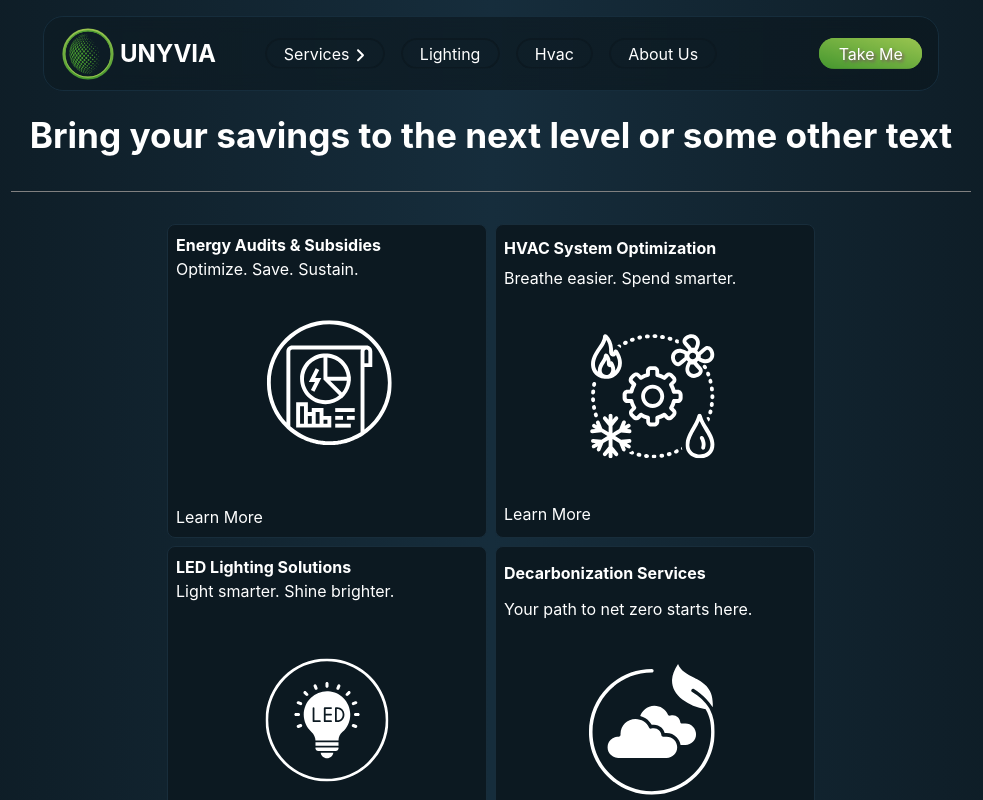
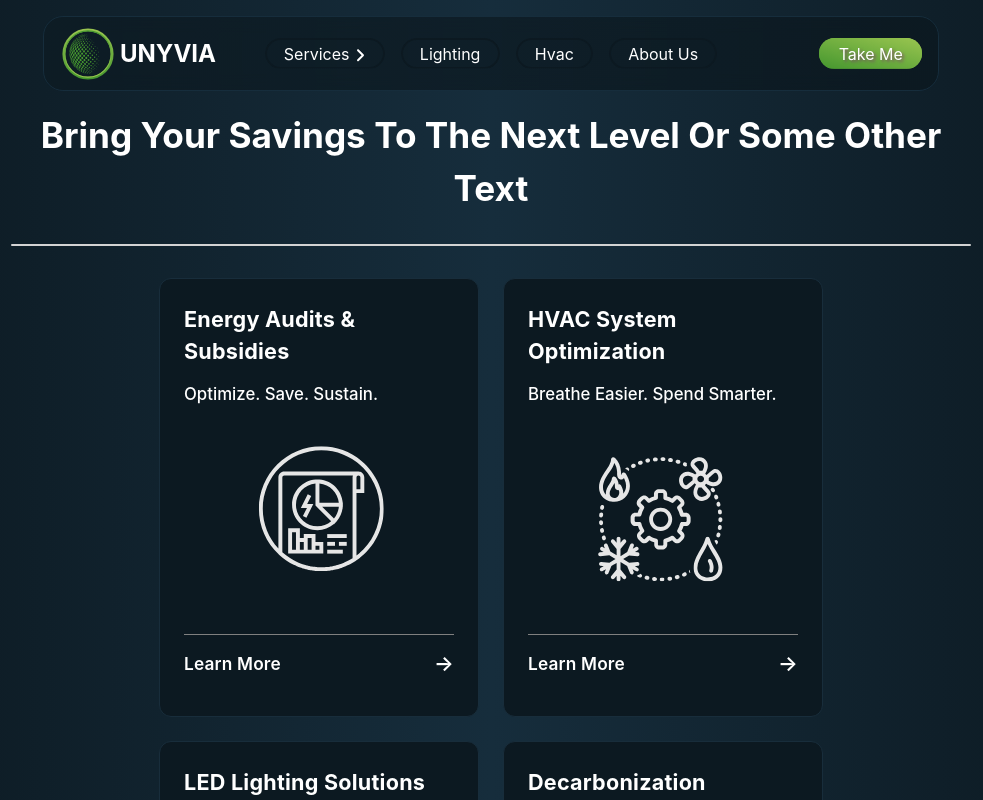
Before and after one commit to SpenyT/unyvia-website, a React (Vite) app: page / in a window 1280 px wide. Shown: the top 800 px of the page, without its empty margins (149-1132 px from the left). Built offline with nearby package versions, Linux system fonts and the light colour scheme.

Commit message:
Service card styling update

```diff
--- a/src/components/home/Services.tsx
+++ b/src/components/home/Services.tsx
@@ -42,7 +42,7 @@ export default function Services() {
                             </div>
                         </div>
                         <div className="service-menu-card-cta">
-                            Learn More
+                            Learn More <span className="arrow">→</span>
                         </div>
                    </div>
 
@@ -65,7 +65,7 @@ export default function Services() {
                             </div>
                         </div>
                         <div className="service-menu-card-cta">
-                            Learn More
+                            Learn More <span className="arrow">→</span>
                         </div>
                     </div>
                     <div className="service-menu-card">
@@ -88,7 +88,7 @@ export default function Services() {
                             </div>
                         </div>
                         <div className="service-menu-card-cta">
-                            Learn More
+                            Learn More <span className="arrow">→</span>
                         </div>
                     </div>
                     <div className="service-menu-card">
@@ -111,7 +111,7 @@ export default function Services() {
                             </div>
                         </div>
                         <div className="service-menu-card-cta">
-                            Learn More
+                            Learn More <span className="arrow">→</span>
                         </div>
                     </div>
                     <div className="service-menu-card">
@@ -135,7 +135,7 @@ export default function Services() {
                             </div>
                         </div>
                         <div className="service-menu-card-cta">
-                            Learn More
+                            Learn More <span className="arrow">→</span>
                         </div>
                     </div>
                     <div className="service-menu-card">
@@ -159,7 +159,7 @@ export default function Services() {
                             </div>
                         </div>
                         <div className="service-menu-card-cta">
-                            Learn More
+                            Learn More <span className="arrow">→</span>
                         </div>
                     </div>
 
--- a/src/styles/pageStyles/home/services.css
+++ b/src/styles/pageStyles/home/services.css
@@ -10,38 +10,57 @@
 .service-intro h2{
     font-size: 2.2rem;
     text-align: center;
+    text-transform: capitalize;
 }
 
 .divider{
     width: 100%;
-    height:1px;
-    background-color: grey;
+    height:2px;
+    background-color:lightgray;
+    border-radius: 25px;
 }
 
+
+.service-menu-card::before {
+  content: "";
+  position: absolute;
+  top: 0;
+  left: 0;
+  right: 0;
+  height: 2px;
+  background: var(--unyvia_navy);
+  transform: scaleX(0);
+  transition: transform 0.4s ease;
+}
+
+.service-menu-card:hover::before {
+  transform: scaleX(1);
+}
 .service-menu{
     display: flex;
     flex-direction:row;
     flex-wrap: wrap;
     justify-content: center;
     align-items: stretch;
-    gap:0.5em;
+    gap:1.5em;
     padding:2em
 
 }
 
 .service-menu-card{
+    font-family: 'Inter','Roboto',Arial, sans-serif;
     width: 20rem;
 
-
-    padding: 0.5em;
+    min-height: 320px;
+    padding: 1.5em;
     display: flex;
     flex-direction: column;
     background-color:var(--unyvia_navy) ;
     border: 1.5px solid var(--unyvia_navy3);
-    justify-content: space-around;
+    justify-content: space-between;
 
-    border-radius: 8px;
-    transition: all 0.4s ease;
+    border-radius: 12px;
+    transition: all 0.4s cubic-bezier(0.4, 0, 0.2, 1);
     overflow: hidden;
 
 
@@ -49,15 +68,29 @@
 
 .service-menu-card-title h4{
 
-margin: 0;
+    font-size: 1.35rem;
+    font-weight: 700;
+    letter-spacing: 0.01em;
+    margin: 0 0 0.25em 0;
+    text-transform: capitalize
+
 
 }
 
 .service-menu-card-subtitle{
-    margin-top: 0
+
+    font-size: 1.05rem;
+    font-weight: 500;
+    margin-bottom: 0;
+    min-height: 2.5em;
+    display: flex;
+    align-items: center;
+    justify-content: flex-start;
+    text-transform: capitalize;
+}
 
 
-}
+
 .service-menu-card .service-menu-card-body{
     display: flex;
     justify-content: center;
@@ -65,22 +98,21 @@ margin: 0;
     flex-direction: column;
     position: relative;
 
-
 }
 
 .service-menu-card .service-menu-card-body .service-icon{
 
     position: absolute;
     color: transparent;
-    transition: transform 0.4s ease;
-    transform: none;
-
+    transition: transform 0.4s cubic-bezier(0.4, 0, 0.2, 1), opacity 0.4s ease;
+    transform: translateX(0);
+    opacity: 1;
 
 
 }
 .service-menu-card .service-menu-card-body .service-info{
     transform: translateX(100%);
-    transition: transform 0.4s ease;
+    transition: transform 0.4s cubic-bezier(0.4, 0, 0.2, 1), opacity 0.4s ease;
     opacity: 0;
 
 }
@@ -89,7 +121,11 @@ margin: 0;
 .logo-icon{
     padding-top: 1rem;
     width:15rem;
-
+     display: flex;
+  align-items: center;
+  justify-content: center;
+  filter: brightness(0.9);
+  transition: filter 0.4s ease;
 }
 
 
@@ -99,6 +135,7 @@ margin: 0;
     background-color: aliceblue;
     color: black;
     transition: all 0.4s ease;
+    /* border: 2px solid var(--unyvia_navy); */
 
 }
 
@@ -110,3 +147,57 @@ margin: 0;
     transform: translateX(-100%);
     opacity: 0;
 }
+.service-info ul {
+  list-style: none;
+padding-left: 0.5rem;
+  color: #1e293b;
+}
+
+
+.service-info li {
+  position: relative;
+  padding-left: 1.5rem;
+  margin-bottom: 0.75rem;
+  line-height: 1.0;
+  font-size: 0.95rem;
+}
+
+.service-info li::before {
+  content: "✓";
+  position: absolute;
+  left: 0;
+
+  font-weight: bold;
+  font-size: 1rem;
+}
+
+.service-menu-card-cta {
+    margin-top: 1em;
+
+
+    font-weight: 600;
+
+    cursor: pointer;
+    transition: color 0.2s ease;
+    font-size: 1.08rem;
+    letter-spacing: 0.01em;
+    position: relative;
+    border-top: 1px solid grey;
+    padding:0.75em 0;
+    display: flex;
+    align-items: center;
+    justify-content: space-between;
+}
+
+
+
+.service-menu-card-cta .arrow {
+    display: inline-block;
+    transition: transform 0.2s ease;
+    font-size: 1.2em;
+
+}
+
+.service-menu-card:hover .service-menu-card-cta .arrow {
+  transform: translateX(8px);
+}
```
